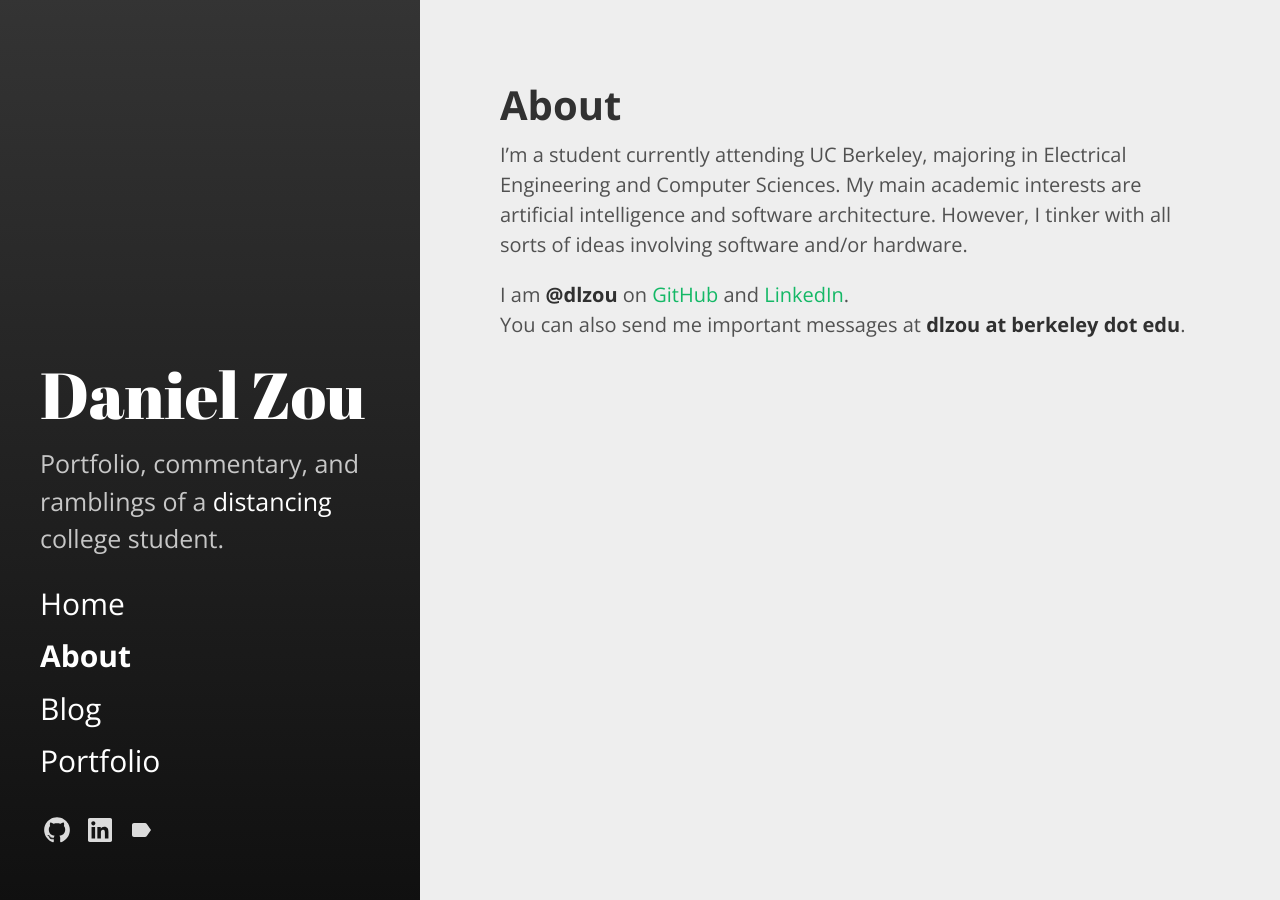
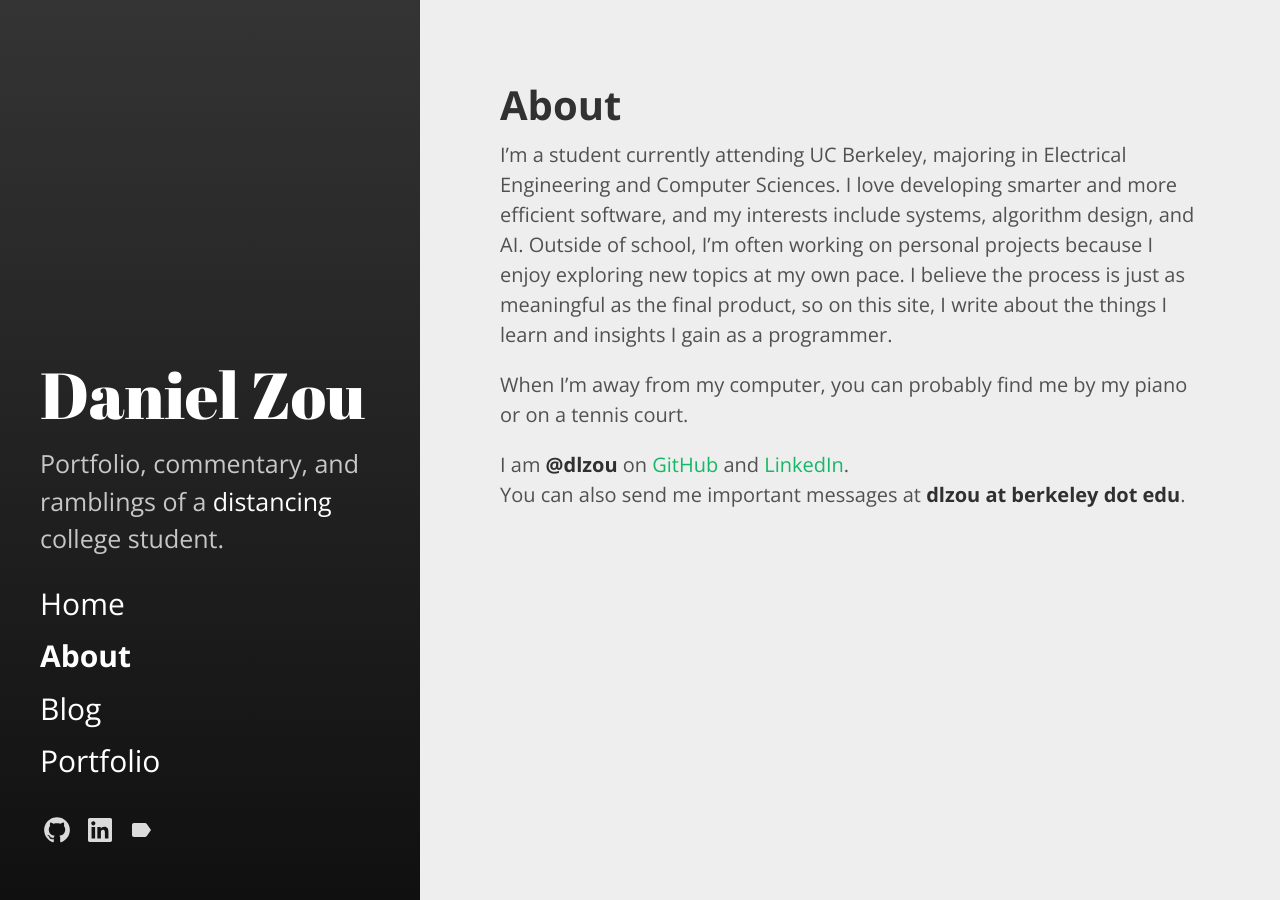
Before and after one commit to dlzou/dlzou.github.io, a Jekyll site: the page built from about.md, in a window 1280 px wide. Built offline with Jekyll 4.4.1, drawn with Linux system fonts in a browser that asks for light colours.

Commit message:
edited about page

```diff
--- a/about.md
+++ b/about.md
@@ -5,7 +5,9 @@ sidebar_link: true
 permalink: /about/
 ---
 
-I'm a student currently attending UC Berkeley, majoring in Electrical Engineering and Computer Sciences. My main academic interests are artificial intelligence and software architecture. However, I tinker with all sorts of ideas involving software and/or hardware.
+I'm a student currently attending UC Berkeley, majoring in Electrical Engineering and Computer Sciences. I love developing smarter and more efficient software, and my interests include systems, algorithm design, and AI. Outside of school, I'm often working on personal projects because I enjoy exploring new topics at my own pace. I believe the process is just as meaningful as the final product, so on this site, I write about the things I learn and insights I gain as a programmer.
+
+When I'm away from my computer, you can probably find me by my piano or on a tennis court.
 
 I am **@dlzou** on [GitHub](https://github.com/dlzou) and [LinkedIn](https://linkedin.com/in/dlzou).\
 You can also send me important messages at **dlzou at berkeley dot edu**.
```
Also changed, not shown: _posts/2020-08-30-dnlp-chatbot.md (+1 -1 lines).
